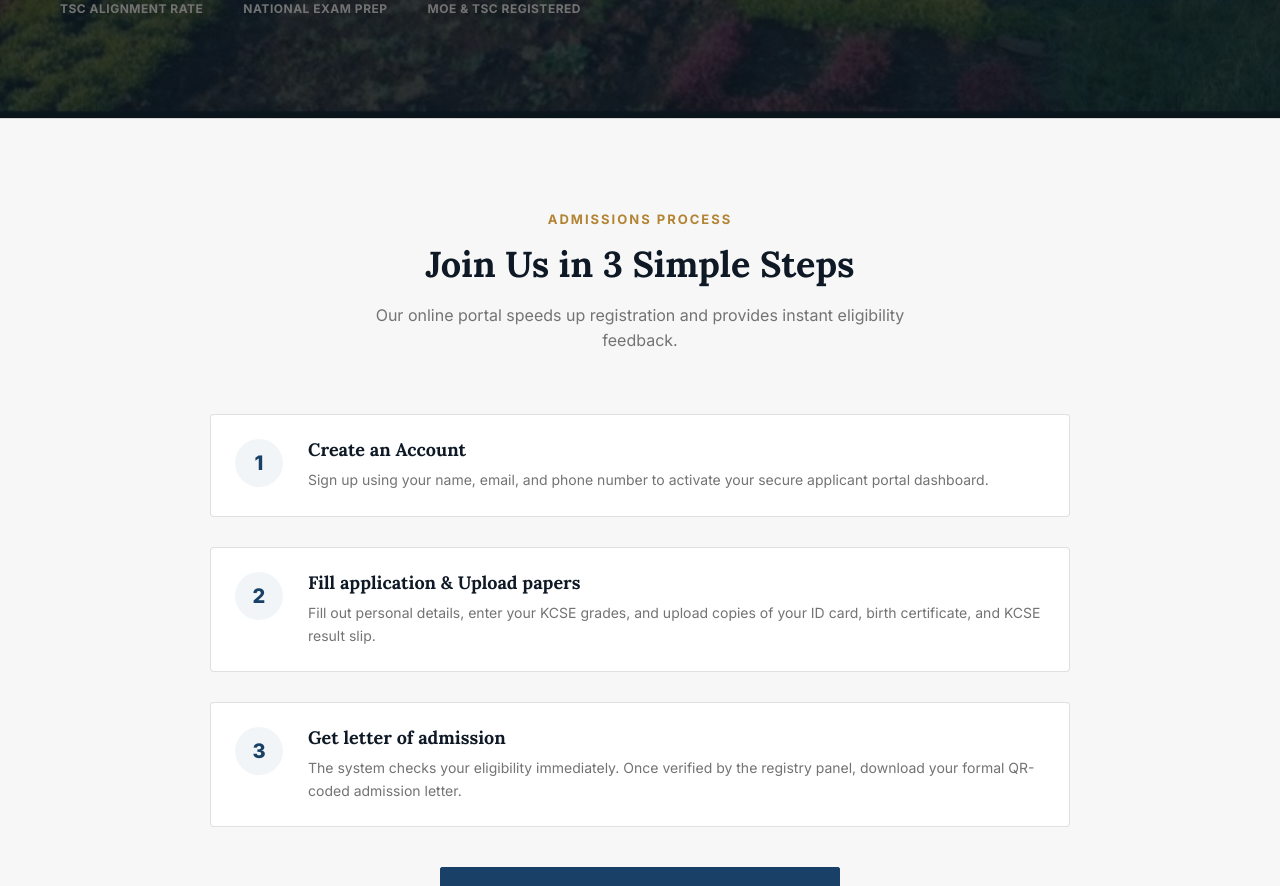
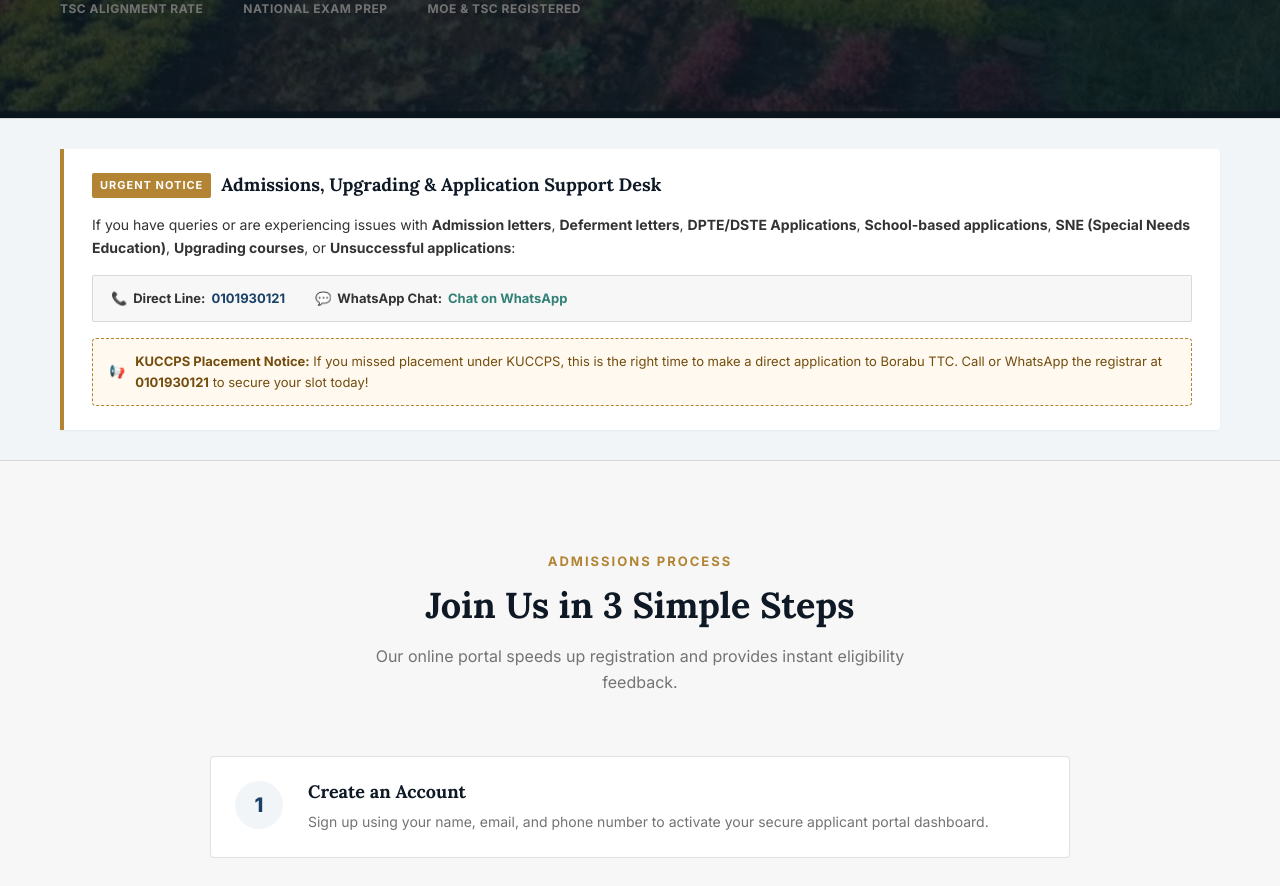
Before and after one commit to Keith5-star/BORABU-TEACHERS-TRAINING-COLLEGE, a Next.js app: page / in a window 1280 px wide. Shown: the part 789-1675 px from the top of the page. Built offline with nearby package versions, Linux system fonts and the light colour scheme; no server answers.

Commit message:
feat(ui/support): add admissions support hotline notice and advisor instructions for direct applications

```diff
--- a/src/app/(marketing)/page.tsx
+++ b/src/app/(marketing)/page.tsx
@@ -51,6 +51,40 @@ export default function HomePage() {
                 <h3>Approved</h3>
                 <p>MoE & TSC Registered</p>
               </div>
+            </div>
+          </div>
+        </div>
+      </section>
+
+      {/* Admissions Support & KUCCPS Notice */}
+      <section style={{ background: 'var(--primary-light)', padding: '30px 0', borderBottom: '1px solid var(--border-light)' }}>
+        <div className="container">
+          <div style={{ background: 'var(--bg-card)', borderLeft: '4px solid var(--accent-gold)', padding: '24px 28px', borderRadius: '0 var(--radius-md) var(--radius-md) 0', boxShadow: 'var(--shadow-sm)', display: 'flex', flexDirection: 'column', gap: '16px' }}>
+            <div style={{ display: 'flex', alignItems: 'center', gap: '10px', flexWrap: 'wrap' }}>
+              <span style={{ background: 'var(--accent-gold)', color: 'white', padding: '4px 8px', fontSize: '11px', fontWeight: 'bold', borderRadius: '2px', textTransform: 'uppercase', letterSpacing: '1px' }}>
+                Urgent Notice
+              </span>
+              <h3 style={{ fontSize: '18px', margin: 0, color: 'var(--text-dark)' }}>
+                Admissions, Upgrading & Application Support Desk
+              </h3>
+            </div>
+
+            <p style={{ fontSize: '14px', lineHeight: '1.6', color: 'var(--text-main)', margin: 0 }}>
+              If you have queries or are experiencing issues with <strong>Admission letters</strong>, <strong>Deferment letters</strong>, <strong>DPTE/DSTE Applications</strong>, <strong>School-based applications</strong>, <strong>SNE (Special Needs Education)</strong>, <strong>Upgrading courses</strong>, or <strong>Unsuccessful applications</strong>:
+            </p>
+
+            <div style={{ display: 'flex', flexWrap: 'wrap', gap: '15px 30px', background: 'var(--bg-main)', padding: '12px 18px', borderRadius: 'var(--radius-sm)', border: '1px solid var(--border-light)' }}>
+              <span style={{ fontSize: '13px', display: 'flex', alignItems: 'center', gap: '6px' }}>
+                📞 <strong>Direct Line:</strong> <a href="tel:0101930121" style={{ color: 'var(--primary-blue)', fontWeight: 'bold' }}>0101930121</a>
+              </span>
+              <span style={{ fontSize: '13px', display: 'flex', alignItems: 'center', gap: '6px' }}>
+                💬 <strong>WhatsApp Chat:</strong> <a href="https://wa.me/254101930121" target="_blank" rel="noopener noreferrer" style={{ color: 'var(--accent-teal)', fontWeight: 'bold' }}>Chat on WhatsApp</a>
+              </span>
+            </div>
+
+            <div className="alert alert-warning" style={{ margin: 0, padding: '12px 16px', background: 'hsl(38, 100%, 97%)', border: '1px dashed var(--accent-gold)', color: 'hsl(38, 80%, 25%)', fontSize: '13px', display: 'flex', alignItems: 'center', gap: '10px' }}>
+              <span>📢</span>
+              <span><strong>KUCCPS Placement Notice:</strong> If you missed placement under KUCCPS, this is the right time to make a direct application to Borabu TTC. Call or WhatsApp the registrar at <strong>0101930121</strong> to secure your slot today!</span>
             </div>
           </div>
         </div>
--- a/src/app/api/gemini/advisor/route.ts
+++ b/src/app/api/gemini/advisor/route.ts
@@ -50,6 +50,11 @@ ADMISSIONS & APPLICATION PROCESS:
 6. Submit for admissions officer review.
 7. Download verified Official Admission Letter with QR code verification.
 
+REGISTRAR SUPPORT DESK & HOTLINE:
+- For issues or assistance regarding: Admission letters, Deferment letters, DPTE Applications, DSTE Applications, School-based applications, SNE (Special Needs Education), Upgrading courses, or Unsuccessful applications:
+  Direct Line / WhatsApp: 0101930121
+- KUCCPS Placement Notice: If the applicant missed placement under KUCCPS, they should make a direct application immediately by calling or WhatsApping the registrar at 0101930121.
+
 TONE & INSTRUCTIONS:
 - Be warm, encouraging, authoritative, and concise.
 - Structure responses with clean bullet points and clear steps.
@@ -58,6 +63,10 @@ TONE & INSTRUCTIONS:
 
 function getFallbackResponse(query: string): string {
   const q = query.toLowerCase();
+
+  if (q.includes('letter') || q.includes('deferment') || q.includes('dste') || q.includes('sne') || q.includes('unsuccessful') || q.includes('kuccps') || q.includes('registrar') || q.includes('support') || q.includes('0101930121')) {
+    return `### 📞 Registrar & Admissions Support Desk\n\nFor any questions or issues regarding:\n- **Admission Letters** / **Deferment Letters**\n- **DPTE / DSTE / SNE Applications**\n- **School-Based Applications** / **Upgrading Courses**\n- **Unsuccessful Applications**\n\n📢 **KUCCPS Direct Applications:** If you missed placement under KUCCPS, this is the right time to make a direct application to Borabu TTC.\n\n👉 **Contact the Registrar directly (Call or WhatsApp):**\n- **Phone:** **0101930121**\n- **WhatsApp Link:** [Chat on WhatsApp](https://wa.me/254101930121)`;
+  }
 
   if (q.includes('dpte') || q.includes('primary') || (q.includes('c plain') && q.includes('qualif'))) {
     return `### 🎓 Diploma in Primary Teacher Education (DPTE) Requirements\n\n- **Minimum KCSE Grade:** **C (Plain)**\n- **Subject Guidelines:** Grade C in English, Kiswahili, Mathematics, and one Science/Humanities subject.\n- **Duration:** 3 Years (including Teaching Practice/Practicum).\n- **TSC Registration:** Graduates are qualified for direct registration with the Teachers Service Commission (TSC) under the Competency-Based Curriculum (CBC).\n\n👉 *You can start your online application immediately by choosing DPTE in the portal dashboard!*`;
```
Also changed, not shown: src/app/(portal)/dashboard/page.tsx (+16 -0 lines).
